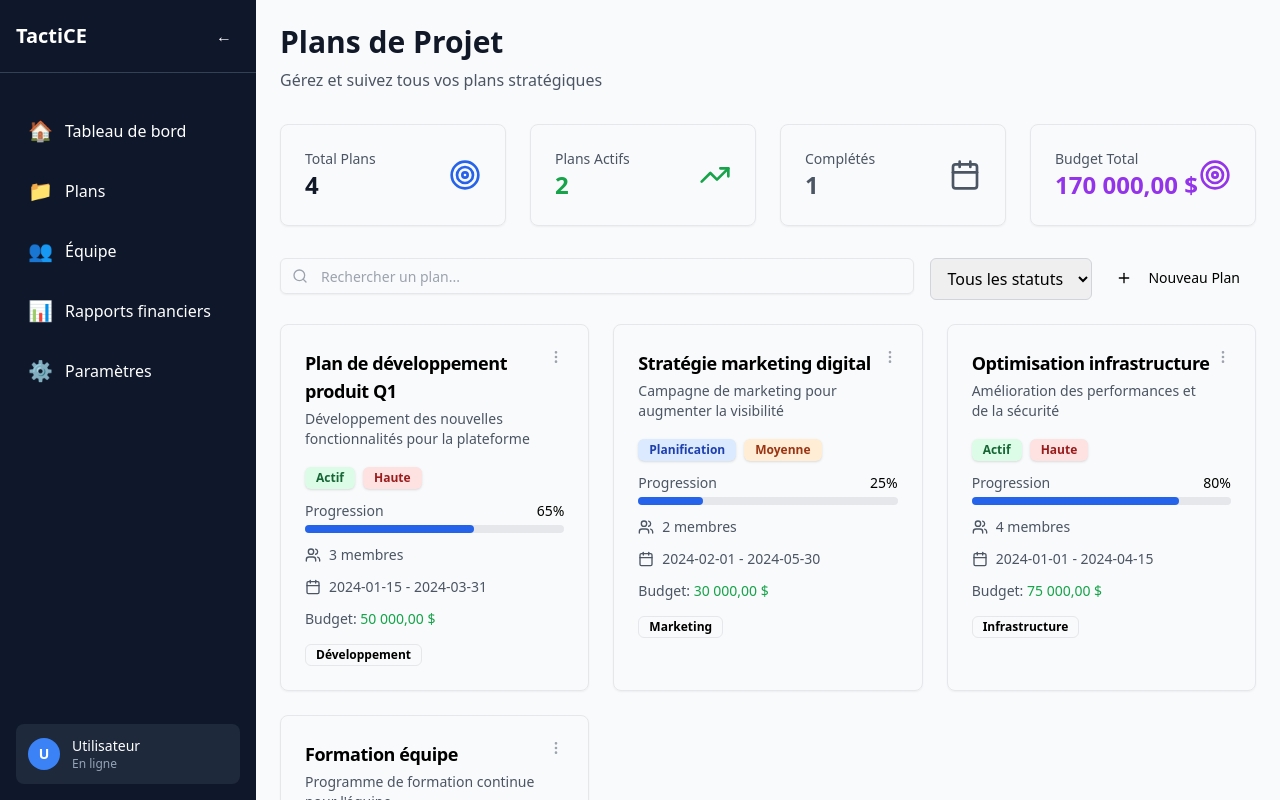
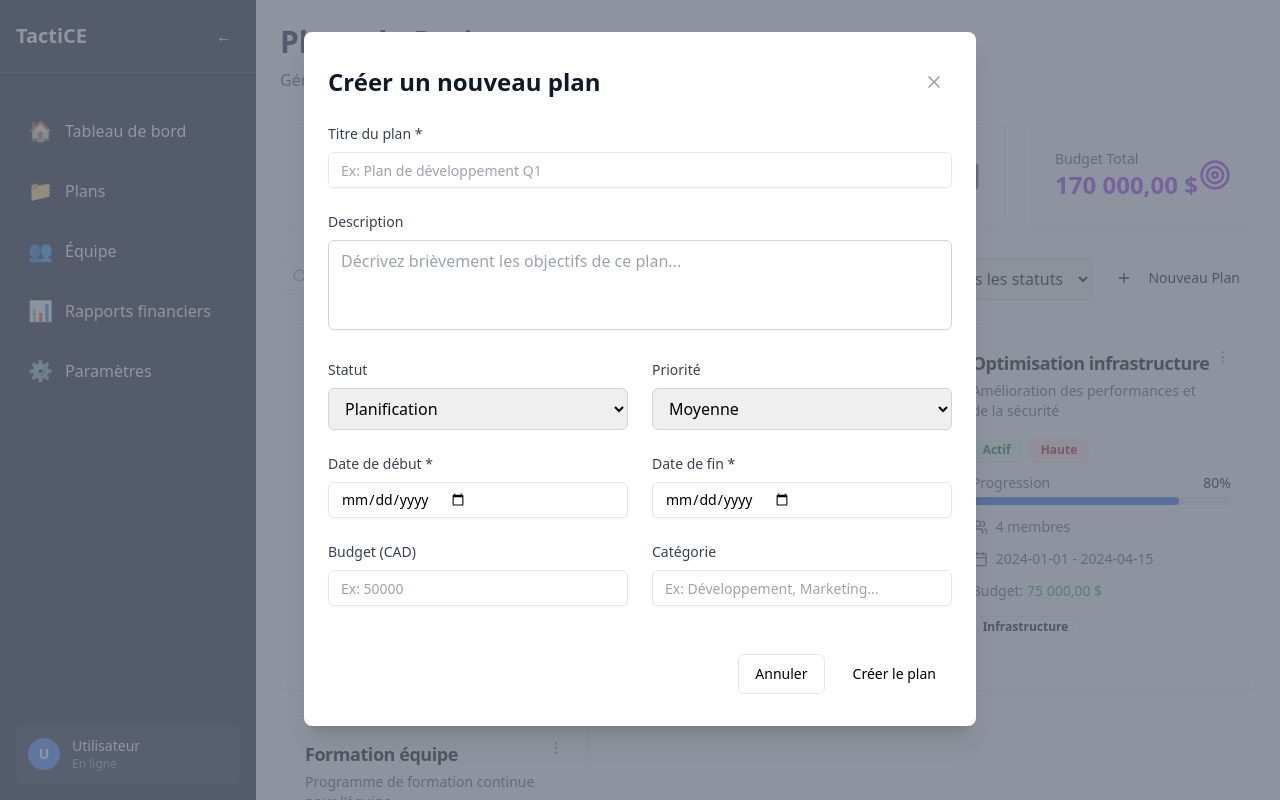
Before and after one commit to tristanbourassa2007/tactiveV2, a Next.js app: page /plans in a window 1280 px wide. Both pictures are taken after a click on the button "Nouveau Plan". Shown: the top 800 px of the page. Built offline with nearby package versions, Linux system fonts and the light colour scheme.

Commit message:
Add modal for creating new plans with complete form

```diff
--- a/src/app/plans/page.tsx
+++ b/src/app/plans/page.tsx
@@ -1,11 +1,12 @@
 'use client';
 
 import { useState } from 'react';
-import { Plus, Search, Filter, MoreVertical, Calendar, Users, Target, TrendingUp } from 'lucide-react';
+import { Plus, Search, Filter, MoreVertical, Calendar, Users, Target, TrendingUp, X } from 'lucide-react';
 import { Card, CardContent, CardHeader, CardTitle } from '@/components/ui/card';
 import { Button } from '@/components/ui/button';
 import { Input } from '@/components/ui/input';
 import { Badge } from '@/components/ui/badge';
+import { Label } from '@/components/ui/label';
 
 interface Plan {
   id: number;
@@ -93,8 +94,22 @@ export default function PlansPage() {
   const [searchTerm, setSearchTerm] = useState('');
   const [filterStatus, setFilterStatus] = useState('all');
   const [viewMode, setViewMode] = useState<'grid' | 'list'>('grid');
+  const [isModalOpen, setIsModalOpen] = useState(false);
+  const [plans, setPlans] = useState(mockPlans);
 
-  const filteredPlans = mockPlans.filter(plan => {
+  // États pour le formulaire de nouveau plan
+  const [newPlan, setNewPlan] = useState({
+    title: '',
+    description: '',
+    status: 'planning' as const,
+    priority: 'medium' as const,
+    startDate: '',
+    endDate: '',
+    budget: '',
+    category: ''
+  });
+
+  const filteredPlans = plans.filter(plan => {
     const matchesSearch = plan.title.toLowerCase().includes(searchTerm.toLowerCase()) ||
                          plan.description.toLowerCase().includes(searchTerm.toLowerCase());
     const matchesStatus = filterStatus === 'all' || plan.status === filterStatus;
@@ -102,10 +117,54 @@ export default function PlansPage() {
   });
 
   const stats = {
-    total: mockPlans.length,
-    active: mockPlans.filter(p => p.status === 'active').length,
-    completed: mockPlans.filter(p => p.status === 'completed').length,
-    totalBudget: mockPlans.reduce((sum, p) => sum + p.budget, 0)
+    total: plans.length,
+    active: plans.filter(p => p.status === 'active').length,
+    completed: plans.filter(p => p.status === 'completed').length,
+    totalBudget: plans.reduce((sum, p) => sum + p.budget, 0)
+  };
+
+  const handleOpenModal = () => {
+    setIsModalOpen(true);
+  };
+
+  const handleCloseModal = () => {
+    setIsModalOpen(false);
+    // Reset form
+    setNewPlan({
+      title: '',
+      description: '',
+      status: 'planning',
+      priority: 'medium',
+      startDate: '',
+      endDate: '',
+      budget: '',
+      category: ''
+    });
+  };
+
+  const handleSubmit = (e: React.FormEvent) => {
+    e.preventDefault();
+
+    // Créer le nouveau plan
+    const plan: Plan = {
+      id: Math.max(...plans.map(p => p.id)) + 1,
+      title: newPlan.title,
+      description: newPlan.description,
+      status: newPlan.status,
+      priority: newPlan.priority,
+      startDate: newPlan.startDate,
+      endDate: newPlan.endDate,
+      team: [], // Équipe vide par défaut
+      progress: 0, // Progression à 0 par défaut
+      budget: parseFloat(newPlan.budget) || 0,
+      category: newPlan.category
+    };
+
+    // Ajouter le plan à la liste
+    setPlans([...plans, plan]);
+
+    // Fermer la modal
+    handleCloseModal();
   };
 
   return (
@@ -197,7 +256,7 @@ export default function PlansPage() {
               <option value="paused">En pause</option>
             </select>
 
-            <Button>
+            <Button onClick={handleOpenModal}>
               <Plus className="h-4 w-4 mr-2" />
               Nouveau Plan
             </Button>
@@ -285,6 +344,180 @@ export default function PlansPage() {
             <p className="text-gray-600">Essayez de modifier vos critères de recherche</p>
           </div>
         )}
+
+        {/* Modal Nouveau Plan */}
+        {isModalOpen && (
+          <div className="fixed inset-0 z-50 overflow-y-auto">
+            <div className="flex items-center justify-center min-h-screen px-4 pt-4 pb-20 text-center sm:block sm:p-0">
+              {/* Backdrop */}
+              <div
+                className="fixed inset-0 transition-opacity bg-gray-500 bg-opacity-75"
+                onClick={handleCloseModal}
+              ></div>
+
+              {/* Modal */}
+              <div className="inline-block w-full max-w-2xl px-6 py-8 my-8 overflow-hidden text-left align-middle transition-all transform bg-white shadow-xl rounded-lg">
+                {/* Header */}
+                <div className="flex items-center justify-between mb-6">
+                  <h3 className="text-2xl font-bold text-gray-900">Créer un nouveau plan</h3>
+                  <button
+                    onClick={handleCloseModal}
+                    className="p-2 text-gray-400 hover:text-gray-600 hover:bg-gray-100 rounded-lg transition-colors"
+                  >
+                    <X className="h-5 w-5" />
+                  </button>
+                </div>
+
+                {/* Formulaire */}
+                <form onSubmit={handleSubmit} className="space-y-6">
+                  <div className="grid grid-cols-1 md:grid-cols-2 gap-6">
+                    {/* Titre */}
+                    <div className="md:col-span-2">
+                      <Label htmlFor="title" className="block text-sm font-medium text-gray-700 mb-2">
+                        Titre du plan *
+                      </Label>
+                      <Input
+                        id="title"
+                        type="text"
+                        required
+                        value={newPlan.title}
+                        onChange={(e) => setNewPlan({...newPlan, title: e.target.value})}
+                        placeholder="Ex: Plan de développement Q1"
+                        className="w-full"
+                      />
+                    </div>
+
+                    {/* Description */}
+                    <div className="md:col-span-2">
+                      <Label htmlFor="description" className="block text-sm font-medium text-gray-700 mb-2">
+                        Description
+                      </Label>
+                      <textarea
+                        id="description"
+                        rows={3}
+                        value={newPlan.description}
+                        onChange={(e) => setNewPlan({...newPlan, description: e.target.value})}
+                        placeholder="Décrivez brièvement les objectifs de ce plan..."
+                        className="w-full px-3 py-2 border border-gray-300 rounded-md focus:outline-none focus:ring-2 focus:ring-blue-500 focus:border-transparent resize-none"
+                      />
+                    </div>
+
+                    {/* Statut */}
+                    <div>
+                      <Label htmlFor="status" className="block text-sm font-medium text-gray-700 mb-2">
+                        Statut
+                      </Label>
+                      <select
+                        id="status"
+                        value={newPlan.status}
+                        onChange={(e) => setNewPlan({...newPlan, status: e.target.value as any})}
+                        className="w-full px-3 py-2 border border-gray-300 rounded-md focus:outline-none focus:ring-2 focus:ring-blue-500 focus:border-transparent"
+                      >
+                        <option value="planning">Planification</option>
+                        <option value="active">Actif</option>
+                        <option value="paused">En pause</option>
+                        <option value="completed">Complété</option>
+                      </select>
+                    </div>
+
+                    {/* Priorité */}
+                    <div>
+                      <Label htmlFor="priority" className="block text-sm font-medium text-gray-700 mb-2">
+                        Priorité
+                      </Label>
+                      <select
+                        id="priority"
+                        value={newPlan.priority}
+                        onChange={(e) => setNewPlan({...newPlan, priority: e.target.value as any})}
+                        className="w-full px-3 py-2 border border-gray-300 rounded-md focus:outline-none focus:ring-2 focus:ring-blue-500 focus:border-transparent"
+                      >
+                        <option value="low">Basse</option>
+                        <option value="medium">Moyenne</option>
+                        <option value="high">Haute</option>
+                      </select>
+                    </div>
+
+                    {/* Date début */}
+                    <div>
+                      <Label htmlFor="startDate" className="block text-sm font-medium text-gray-700 mb-2">
+                        Date de début *
+                      </Label>
+                      <Input
+                        id="startDate"
+                        type="date"
+                        required
+                        value={newPlan.startDate}
+                        onChange={(e) => setNewPlan({...newPlan, startDate: e.target.value})}
+                        className="w-full"
+                      />
+                    </div>
+
+                    {/* Date fin */}
+                    <div>
+                      <Label htmlFor="endDate" className="block text-sm font-medium text-gray-700 mb-2">
+                        Date de fin *
+                      </Label>
+                      <Input
+                        id="endDate"
+                        type="date"
+                        required
+                        value={newPlan.endDate}
+                        onChange={(e) => setNewPlan({...newPlan, endDate: e.target.value})}
+                        className="w-full"
+                      />
+                    </div>
+
+                    {/* Budget */}
+                    <div>
+                      <Label htmlFor="budget" className="block text-sm font-medium text-gray-700 mb-2">
+                        Budget (CAD)
+                      </Label>
+                      <Input
+                        id="budget"
+                        type="number"
+                        min="0"
+                        step="100"
+                        value={newPlan.budget}
+                        onChange={(e) => setNewPlan({...newPlan, budget: e.target.value})}
+                        placeholder="Ex: 50000"
+                        className="w-full"
+                      />
+                    </div>
+
+                    {/* Catégorie */}
+                    <div>
+                      <Label htmlFor="category" className="block text-sm font-medium text-gray-700 mb-2">
+                        Catégorie
+                      </Label>
+                      <Input
+                        id="category"
+                        type="text"
+                        value={newPlan.category}
+                        onChange={(e) => setNewPlan({...newPlan, category: e.target.value})}
+                        placeholder="Ex: Développement, Marketing..."
+                        className="w-full"
+                      />
+                    </div>
+                  </div>
+
+                  {/* Boutons */}
+                  <div className="flex justify-end space-x-3 pt-6">
+                    <Button
+                      type="button"
+                      variant="outline"
+                      onClick={handleCloseModal}
+                    >
+                      Annuler
+                    </Button>
+                    <Button type="submit">
+                      Créer le plan
+                    </Button>
+                  </div>
+                </form>
+              </div>
+            </div>
+          </div>
+        )}
       </div>
     </div>
   );
```
